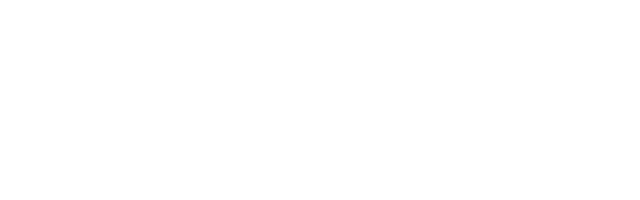
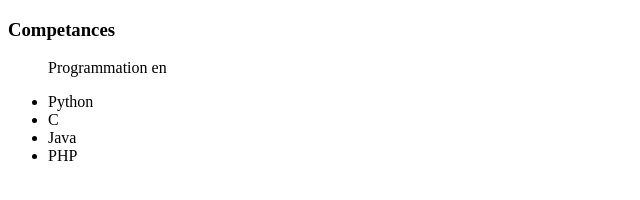
Before and after one commit to JustineDTH/mon-cv, a plain HTML site: page index.html in a window 1280 px wide. Shown: the whole page, without its empty margins (0-640 px from the left). Drawn offline with Linux system fonts and the light colour scheme.

Commit message:
mise en place de la section competences

```diff
--- a/index.html
+++ b/index.html
@@ -7,6 +7,15 @@
     <title>Document</title>
 </head>
 <body>
-
+    <section>
+        <h3>Competances</h3>
+        <ul>
+            <p>Programmation en</p>
+            <li>Python</li>
+            <li>C</li>
+            <li>Java</li>
+            <li>PHP</li>
+        </ul>
+    </section>
 </body>
 </html>
```
